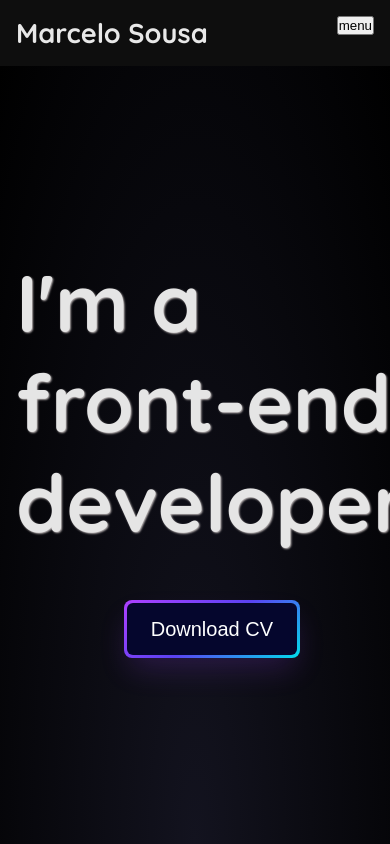
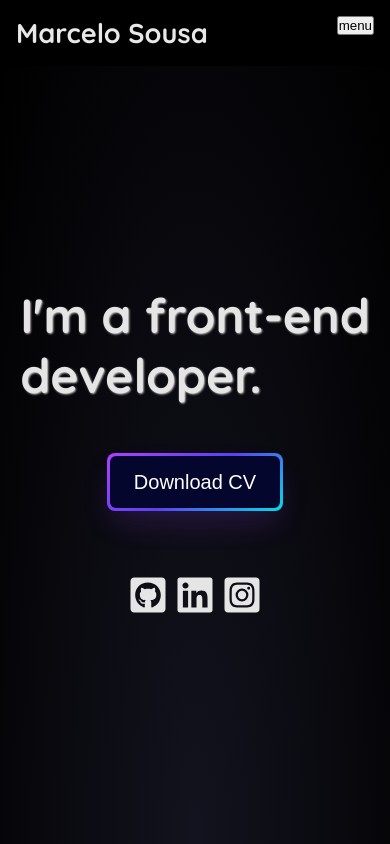
Before and after one commit to mnsmarcelo/site-marcelo-sousa, a Next.js app: page / in a window 390 px wide. Built offline with nearby package versions, Linux system fonts and the light colour scheme.

Commit message:
add media query home intro

```diff
--- a/src/app/components/Header/header.module.css
+++ b/src/app/components/Header/header.module.css
@@ -7,7 +7,7 @@
 
 .siteHeader {
     position: relative;
-    background-color: #0e0e0e;
+    background-color: #000000;
 }
 
 .siteHeaderWrapper {
--- a/src/app/components/HomeIntro/HomeIntro.tsx
+++ b/src/app/components/HomeIntro/HomeIntro.tsx
@@ -1,4 +1,6 @@
 import React from 'react';
+
+import { FaGithubSquare, FaLinkedin, FaInstagramSquare } from 'react-icons/fa';
 
 import styles from './homeintro.module.css'
 
@@ -8,11 +10,11 @@ export const HomeIntro: React.FC = () => {
             <div className={styles.homeIntroWrapper}>
                 <div className={styles.headerHero}>
                     <span>
-                        I'm a front-end
+                        {`I'm a front-end`}
                     </span>
                     <br />
                     <span>
-                        developer
+                        developer.
                     </span>
                 </div>
                 <div className={styles.buttonCVWrapper}>
@@ -20,6 +22,30 @@ export const HomeIntro: React.FC = () => {
                         <span className="text">Download CV</span>
                     </button>
                 </div>
+                <div className={styles.socialLinks}>
+                    <a href="https://github.com/mnsmarcelo"
+                       target="_blank"
+                       rel="noreferrer"
+                       title="GitHub profile"
+                    >
+                        <FaGithubSquare />
+                    </a>
+
+                    <a href="https://www.linkedin.com/in/mnsmarcelo/"
+                       target="_blank"
+                       rel="noreferrer"
+                       title="Linkedin profile"
+                    >
+                    <FaLinkedin />
+                    </a>
+                    <a href="https://www.instagram.com/mnsmarcelo"
+                       target="_blank"
+                       rel="noreferrer"
+                       title="Instagram profile"
+                    >
+                        <FaInstagramSquare />
+                    </a>
+                </div>
             </div>
         </div>
     );
--- a/src/app/components/HomeIntro/homeintro.module.css
+++ b/src/app/components/HomeIntro/homeintro.module.css
@@ -33,8 +33,20 @@
     font-weight: bolder;
     text-shadow: 1px 1px 2px #bdb7b7
 }
+
+@media screen and (max-width: 768px) {
+    .headerHero span {
+        font-size: 4rem;
+    }
+}
+
+@media screen and (max-width: 481px) {
+    .headerHero span {
+        font-size: 3rem;
+    }
+}
                                                                                  /* CSS */
- .button64 {
+.button64 {
      align-items: center;
      background-image: linear-gradient(144deg,#AF40FF, #5B42F3 50%,#00DDEB);
      border: 0;
@@ -82,3 +94,15 @@
         min-width: 196px;
     }
 }
+
+
+.socialLinks {
+    display: flex;
+    gap: 7px;
+    margin-top: 4rem;
+}
+
+.socialLinks a {
+    color: #e5e5e5;
+    font-size: 2.5rem;
+}
```
